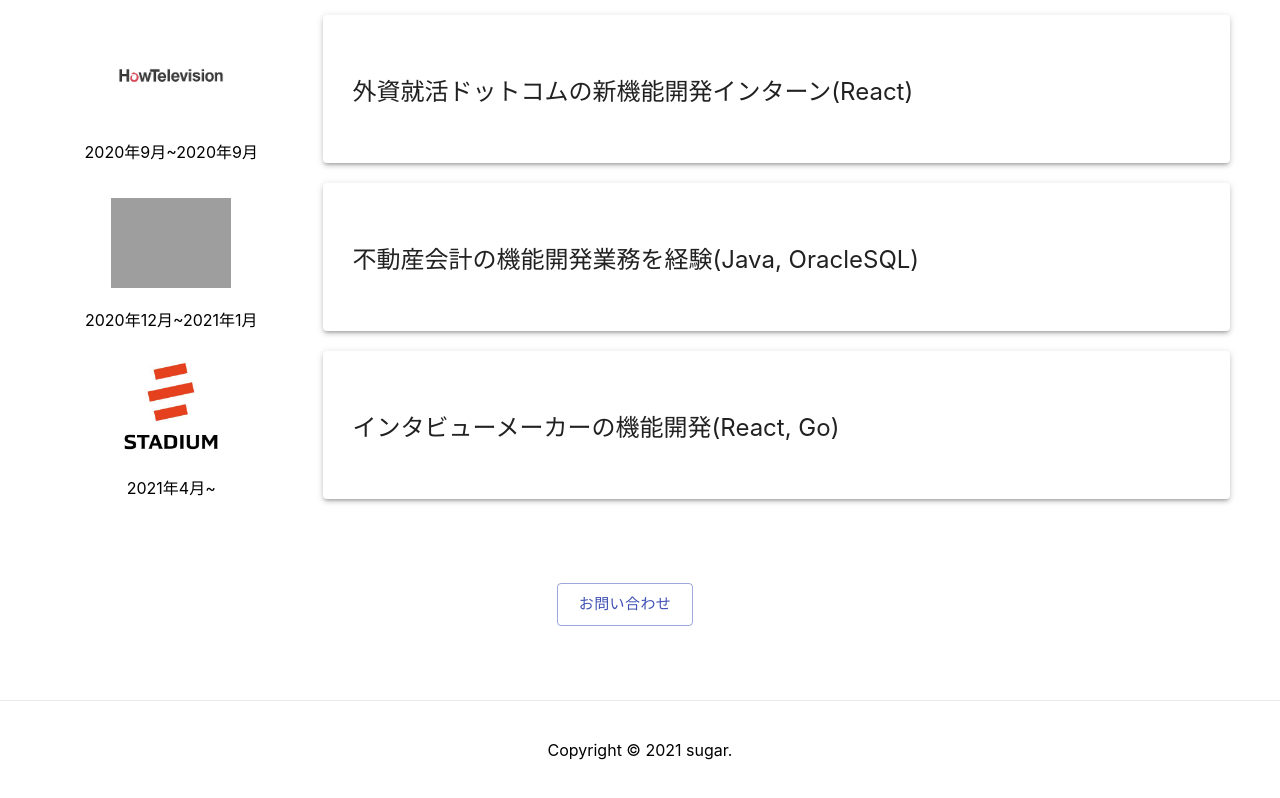
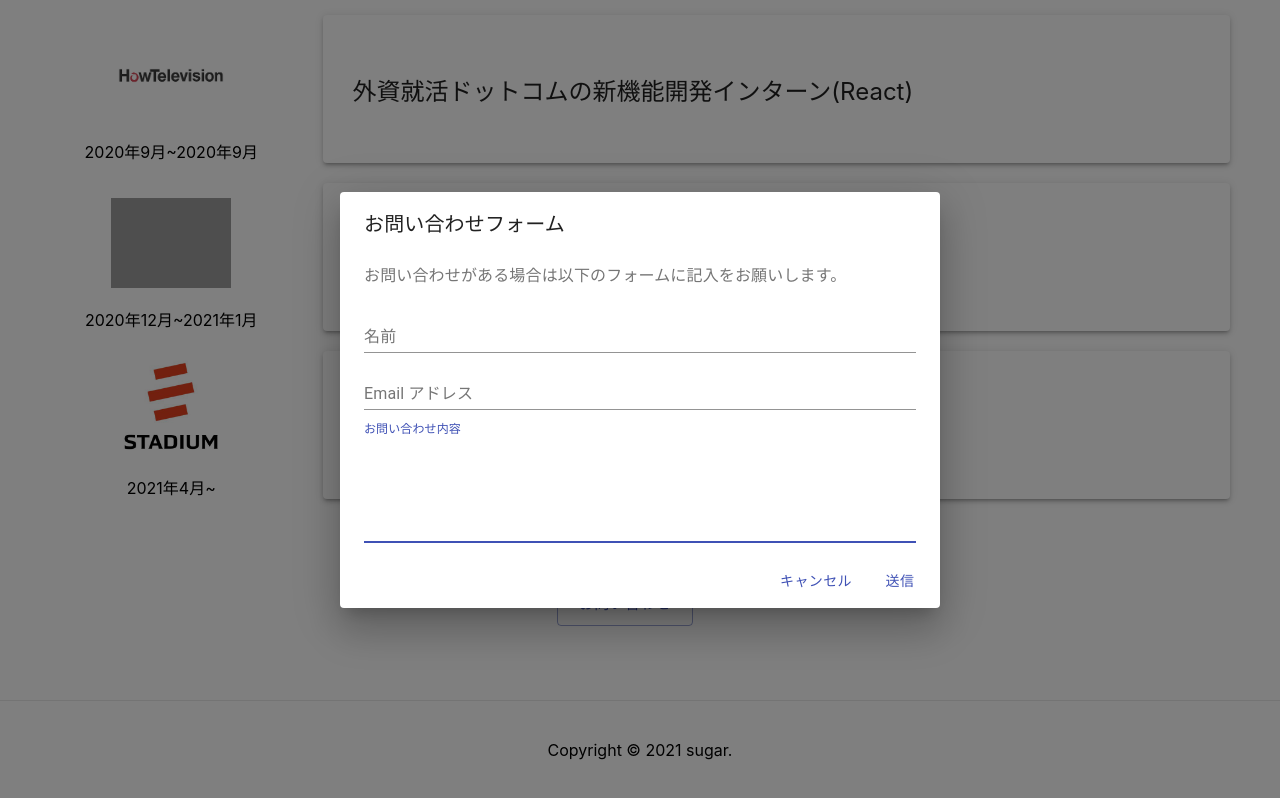
Before and after one commit to sugar-cat7/my-portfolio, a Next.js app: page / in a window 1280 px wide. Both pictures are taken after a click on the button "お問い合わせ". Shown: the part 1384-2182 px from the top of the page. Built offline with nearby package versions, Linux system fonts and the light colour scheme; grey boxes are pictures that could not be loaded.

Commit message:
お問い合わせのフォームの実装

```diff
--- a/components/About.tsx
+++ b/components/About.tsx
@@ -2,8 +2,10 @@ import Image from 'next/image';
 import Paper from '@material-ui/core/Paper';
 import Button from '@material-ui/core/Button';
 import { createStyles, makeStyles, Theme } from '@material-ui/core/styles';
+import React from 'react';
 import styles from './About.module.css';
 import dataset from '../assets/data.json';
+import Modal from './Modal';
 
 const useStyles = makeStyles((theme: Theme) =>
   createStyles({
@@ -17,6 +19,15 @@ const corpdatas = dataset;
 
 const AboutMe: React.FunctionComponent = () => {
   const classes = useStyles();
+  const [open, setOpen] = React.useState(false);
+
+  const handleClickOpen = () => {
+    setOpen(true);
+  };
+
+  const handleClose = () => {
+    setOpen(false);
+  };
 
   // const url =  `${process.env.PUBLIC_URL}`
   // // console.log(url)
@@ -98,9 +109,11 @@ const AboutMe: React.FunctionComponent = () => {
           color="primary"
           className={classes.button}
           size="large"
+          onClick={handleClickOpen}
         >
           お問い合わせ
         </Button>
+        <Modal open={open} handleClose={handleClose} />
       </div>
     </>
   );
--- /dev/null
+++ b/components/Modal.tsx
@@ -0,0 +1,111 @@
+import Button from '@material-ui/core/Button';
+import TextField from '@material-ui/core/TextField';
+import Dialog from '@material-ui/core/Dialog';
+import DialogActions from '@material-ui/core/DialogActions';
+import DialogContent from '@material-ui/core/DialogContent';
+import DialogContentText from '@material-ui/core/DialogContentText';
+import DialogTitle from '@material-ui/core/DialogTitle';
+import React from 'react';
+
+type MyFunctionType = () => void;
+
+type Props = {
+  handleClose: MyFunctionType;
+  open: boolean;
+};
+
+const Modal: React.FunctionComponent<Props> = ({ handleClose, open }) => {
+  //   const { handleSubmit, control } = useForm();
+
+  //   const onSubmit = (data) => {
+  //     console.log(data);
+  //   };
+  const [name, setName] = React.useState<string>('');
+  const [email, setEmail] = React.useState('');
+  const [description, setDescription] = React.useState('');
+  const submitForm = () => {
+    const payload = {
+      text:
+        `${'お問い合わせがありました\n' + 'お名前: '}${name}\n` +
+        `メールアドレス: ${email}\n` +
+        `【問い合わせ内容】\n${description}`,
+    };
+    const url = process.env.URL;
+    fetch(url, {
+      method: 'POST',
+      body: JSON.stringify(payload),
+    }).then(() => {
+      alert('送信が完了しました、追ってご連絡します');
+      setName('');
+      setEmail('');
+      setDescription('');
+
+      return handleClose;
+    });
+  };
+
+  return (
+    <div>
+      <Dialog
+        open={open}
+        onClose={handleClose}
+        aria-labelledby="form-dialog-title"
+      >
+        <DialogTitle id="form-dialog-title">お問い合わせフォーム</DialogTitle>
+        <DialogContent>
+          <DialogContentText>
+            お問い合わせがある場合は以下のフォームに記入をお願いします。
+          </DialogContentText>
+          <TextField
+            autoFocus
+            margin="dense"
+            id="name"
+            label="名前"
+            fullWidth
+            type="name"
+            value={name}
+            onChange={(e: React.ChangeEvent<HTMLInputElement>) =>
+              setName(e.target.value)
+            }
+          />
+          <TextField
+            autoFocus
+            margin="dense"
+            id="email"
+            label="Email アドレス"
+            type="email"
+            fullWidth
+            value={email}
+            onChange={(e: React.ChangeEvent<HTMLInputElement>) =>
+              setEmail(e.target.value)
+            }
+          />
+          <TextField
+            autoFocus
+            margin="dense"
+            id="content"
+            label="お問い合わせ内容"
+            type="text"
+            fullWidth
+            multiline
+            rows={5}
+            value={description}
+            onChange={(e: React.ChangeEvent<HTMLInputElement>) =>
+              setDescription(e.target.value)
+            }
+          />
+        </DialogContent>
+        <DialogActions>
+          <Button onClick={handleClose} color="primary">
+            キャンセル
+          </Button>
+          <Button onClick={submitForm} color="primary">
+            送信
+          </Button>
+        </DialogActions>
+      </Dialog>
+    </div>
+  );
+};
+
+export default Modal;
--- a/pages/index.tsx
+++ b/pages/index.tsx
@@ -5,7 +5,7 @@ import ArrowForwardIosIcon from '@material-ui/icons/ArrowForwardIos';
 import { Layout } from '../components/Layout';
 import styles from '../styles/Home.module.css';
 import AboutMe from '../components/About';
-import Career from '../components/Career';
+// import Career from '../components/Career';
 
 const Home: React.FunctionComponent = () => {
   const config = {
```
